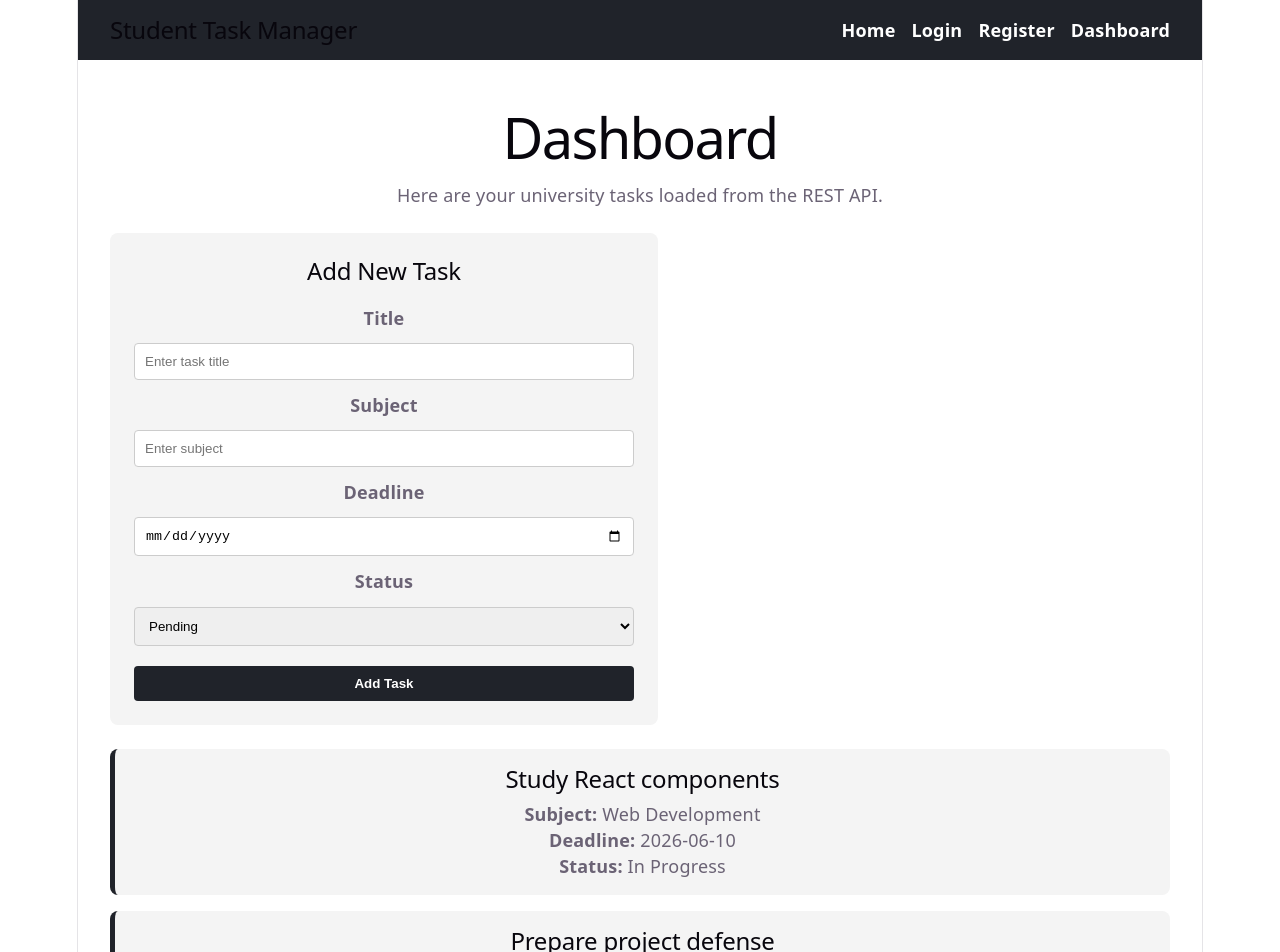
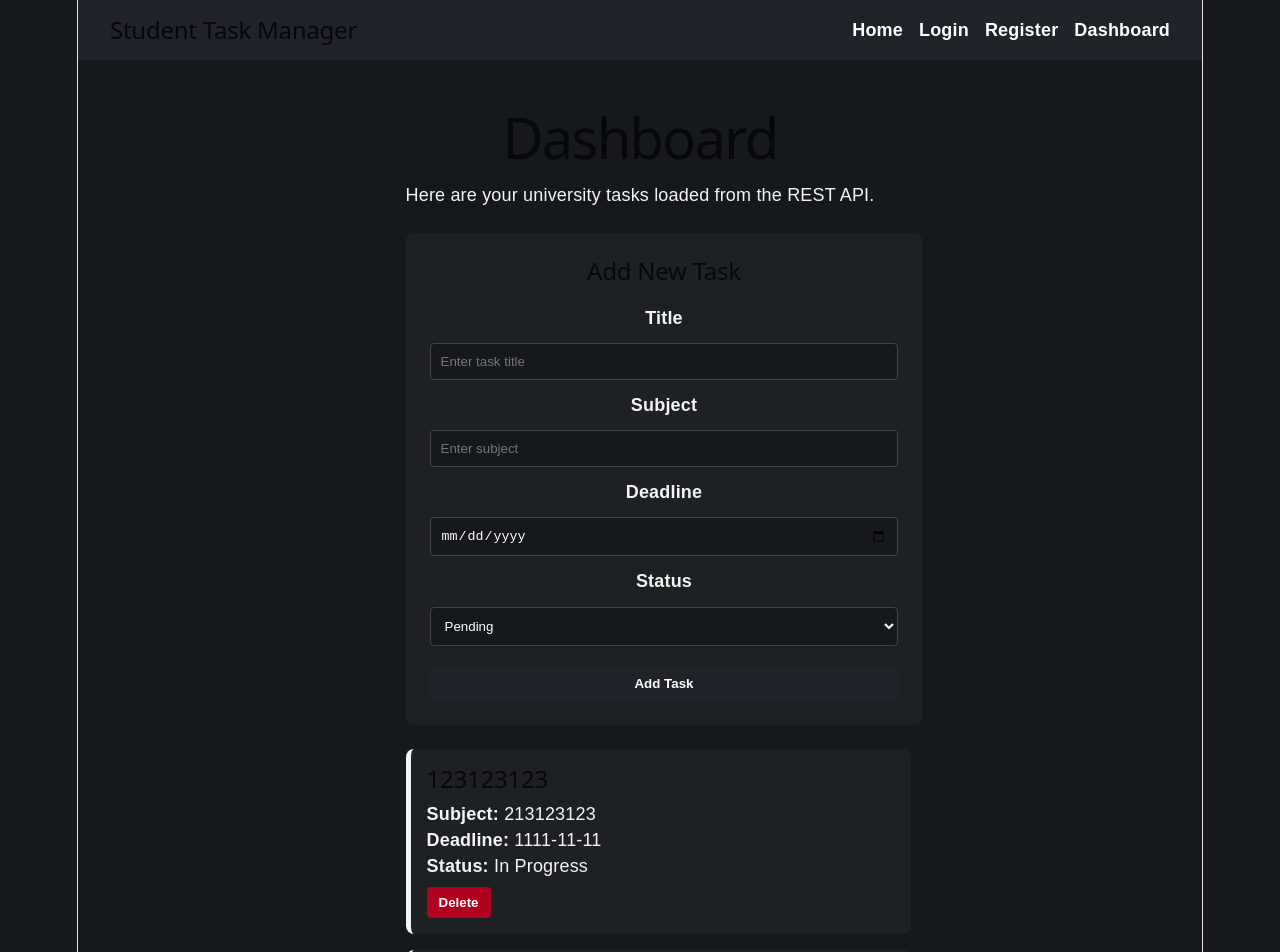
Before and after one commit to vikret/react-coursework-task-manager, a React (Vite) app: page /dashboard in a window 1280 px wide. Shown: the top 952 px of the page. Built offline with nearby package versions, Linux system fonts and the light colour scheme; data requests are answered from the project's data file.

Commit message:
Add delete task functionality

```diff
--- a/db.json
+++ b/db.json
@@ -1,25 +1,18 @@
 {
   "tasks": [
-    {
-      "id": "1",
-      "title": "Study React components",
-      "subject": "Web Development",
-      "deadline": "2026-06-10",
-      "status": "In Progress"
-    },
-    {
-      "id": "2",
-      "title": "Prepare project defense",
-      "subject": "Course Work",
-      "deadline": "2026-06-15",
-      "status": "Pending"
-    },
     {
       "title": "123123123",
       "subject": "213123123",
       "deadline": "1111-11-11",
       "status": "In Progress",
       "id": "Apqux-pTH9M"
+    },
+    {
+      "title": "213123",
+      "subject": "12312313",
+      "deadline": "1111-11-11",
+      "status": "Completed",
+      "id": "kDwXm4atBCM"
     }
   ],
   "users": [
--- a/src/App.css
+++ b/src/App.css
@@ -1,3 +1,10 @@
+body {
+  margin: 0;
+  font-family: Arial, Helvetica, sans-serif;
+  background-color: #16191c;
+  color: #f4f4f4;
+}
+
 .navbar {
   display: flex;
   justify-content: space-between;
@@ -27,8 +34,12 @@
 }
 
 .page-container {
+  max-width: 1100px;
+  margin: 0 auto;
   padding: 32px;
+  text-align: center;
 }
+
 .form-page {
   max-width: 420px;
   margin: 0 auto;
@@ -38,7 +49,7 @@
   display: flex;
   flex-direction: column;
   gap: 12px;
-  background-color: #f4f4f4;
+  background-color: #1d2124;
   padding: 24px;
   border-radius: 8px;
 }
@@ -47,10 +58,13 @@
   font-weight: bold;
 }
 
-.form-card input {
+.form-card input,
+.form-card select {
   padding: 10px;
-  border: 1px solid #cccccc;
+  border: 1px solid #444;
   border-radius: 4px;
+  background-color: #15191c;
+  color: white;
 }
 
 .form-card button {
@@ -72,6 +86,13 @@
   margin-top: 16px;
   font-weight: bold;
 }
+
+.task-form {
+  width: 100%;
+  max-width: 520px;
+  margin: 24px auto;
+}
+
 .task-list {
   display: grid;
   gap: 16px;
@@ -79,23 +100,31 @@
 }
 
 .task-card {
-  background-color: #f4f4f4;
-  border-left: 5px solid #20232a;
+  max-width: 700px;
+  margin: 0 auto;
+  width: 100%;
+  background-color: #1d2124;
+  border-left: 5px solid #f4f4f4;
   padding: 16px;
   border-radius: 8px;
+  text-align: left;
 }
 
 .task-card h2 {
   margin-top: 0;
 }
-.task-form {
-  margin-top: 24px;
-  margin-bottom: 24px;
-  max-width: 500px;
+
+.delete-button {
+  margin-top: 8px;
+  padding: 8px 12px;
+  border: none;
+  border-radius: 4px;
+  background-color: #b00020;
+  color: white;
+  font-weight: bold;
+  cursor: pointer;
 }
 
-.form-card select {
-  padding: 10px;
-  border: 1px solid #cccccc;
-  border-radius: 4px;
+.delete-button:hover {
+  background-color: #8a0018;
 }
--- a/src/pages/Dashboard.jsx
+++ b/src/pages/Dashboard.jsx
@@ -62,6 +62,19 @@ function Dashboard() {
       })
   }
 
+  function handleDeleteTask(id) {
+    fetch(`http://localhost:3001/tasks/${id}`, {
+      method: 'DELETE'
+    })
+      .then(() => {
+        const updatedTasks = tasks.filter((task) => task.id !== id)
+        setTasks(updatedTasks)
+      })
+      .catch((error) => {
+        console.error('Error deleting task:', error)
+      })
+  }
+
   if (loading) {
     return <p>Loading tasks...</p>
   }
@@ -117,6 +130,13 @@ function Dashboard() {
             <p><strong>Subject:</strong> {task.subject}</p>
             <p><strong>Deadline:</strong> {task.deadline}</p>
             <p><strong>Status:</strong> {task.status}</p>
+
+            <button
+              className="delete-button"
+              onClick={() => handleDeleteTask(task.id)}
+            >
+              Delete
+            </button>
           </div>
         ))}
       </div>
```
